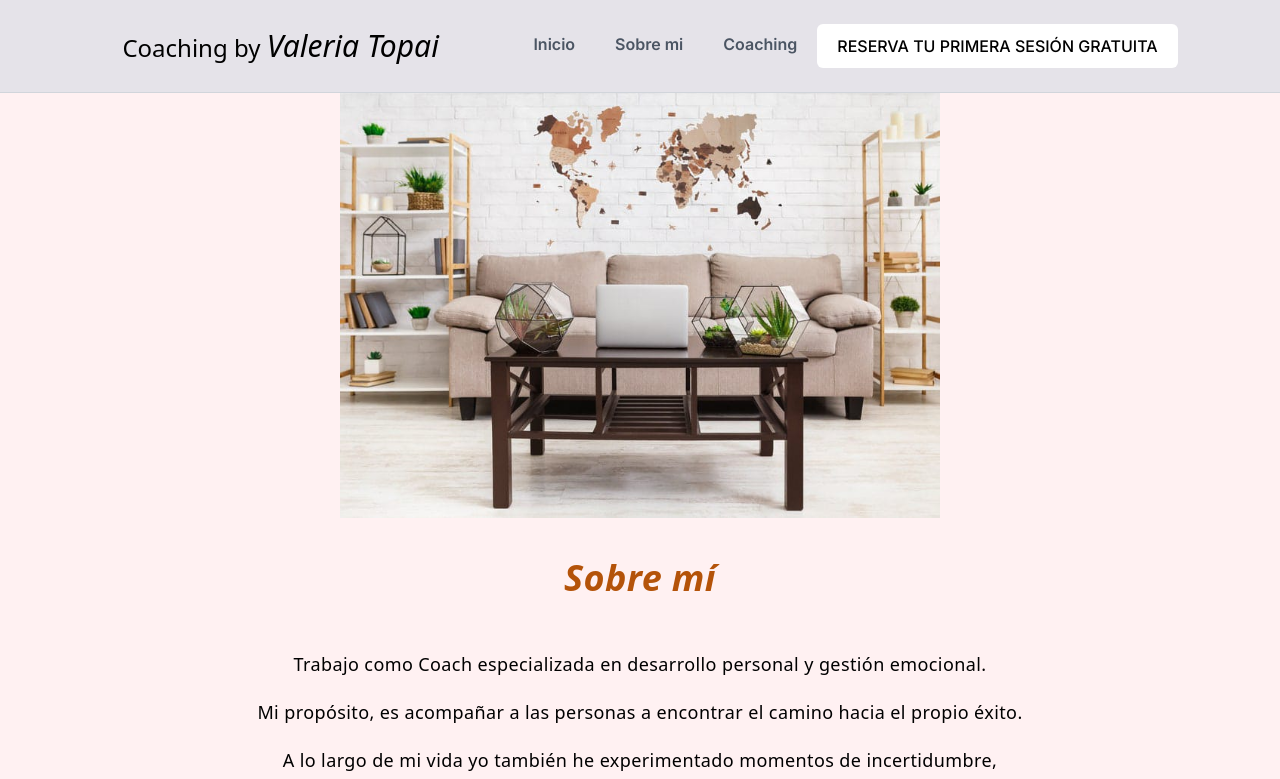
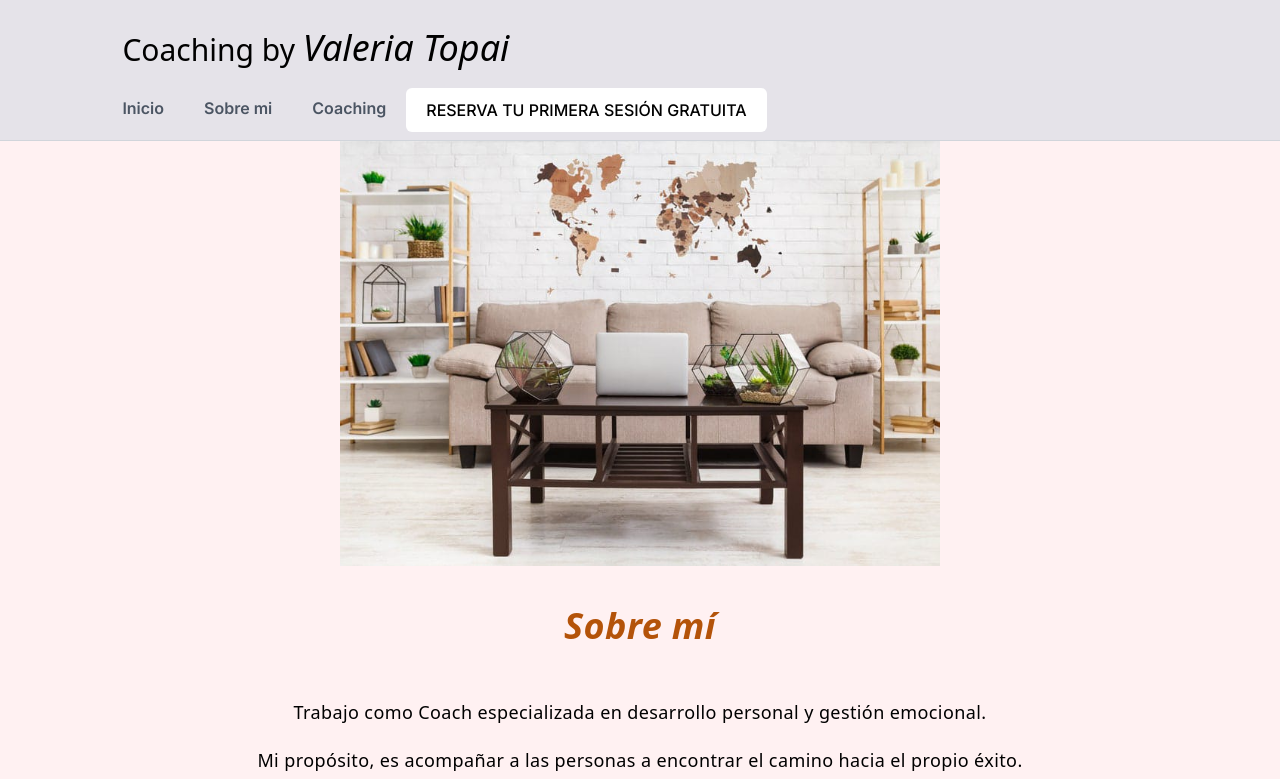
Before and after one commit to roxgiba/valeria-coaching, a Next.js app: page / in a window 1280 px wide. Shown: the top 779 px of the page. Built offline with nearby package versions, Linux system fonts and the light colour scheme.

Commit message:
responsive fixed

```diff
--- a/components/Footer.jsx
+++ b/components/Footer.jsx
@@ -43,7 +43,7 @@ function Footer() {
           ¡Hablemos!
         </h1>
         <button
-          className="bg-white hover:bg-blue-500 duration-300 px-5 py-2.5 font-medium uppercase
+          className="bg-white hover:bg-blue-500 duration-300 py-2 px-4 lg:px-6 lg:py-2 font-medium uppercase
        rounded-md text-black hover:text-white md:w-auto w-full"
         >
           Reserva tu primera sesión gratuita
--- a/components/Navbar.jsx
+++ b/components/Navbar.jsx
@@ -11,10 +11,10 @@ const Navbar = () => {
   return (
     <>
       <header className="bg-slate-300/50 border-b border-gray-300 py-2">
-        <div className="flex justify-between items-center xl:max-w-7xl xl:mx-auto max-w-full px-[8%] flex-wrap">
-          <p className="text-black font-sans text-xl sm:text-2xl lg:text-2xl ">
+        <div className="flex justify-between items-center  px-[8%] flex-wrap">
+          <p className="text-black font-sans text-xl sm:text-2xl lg:text-3xl ">
             Coaching by{" "}
-            <span className="italic text-xl sm:text-3xl lg:text-3xl">
+            <span className="italic text-xl sm:text-3xl lg:text-4xl">
               Valeria Topai
             </span>
           </p>
@@ -28,18 +28,18 @@ const Navbar = () => {
             } lg:flex lg:items-center lg:w-auto w-full`}
           >
             <ul className="text-base text-gray-600 lg:flex lg:justify-between">
-              <li className="lg:px-5 py-2 hover:text-blue-500 hover:bg-white hover:rounded-xl  font-semibold">
+              <li className="lg:px-5 py-2 hover:text-blue-500 hover:bg-white hover:rounded-md  font-semibold">
                 <Link href="/">Inicio</Link>
               </li>
-              <li className="lg:px-5 py-2 hover:text-blue-500 hover:bg-white hover:rounded-xl font-semibold">
+              <li className="lg:px-5 py-2 hover:text-blue-500 hover:bg-white hover:rounded-md font-semibold">
                 <Link href="/#about">Sobre mi</Link>
               </li>
-              <li className="lg:px-5 py-2 hover:text-blue-500 hover:bg-white hover:rounded-xl  font-semibold">
+              <li className="lg:px-5 py-2 hover:text-blue-500 hover:bg-white hover:rounded-md  font-semibold">
                 <Link href="/#coaching">Coaching</Link>
               </li>
               <li
                 className="bg-white hover:bg-blue-500 duration-300 px-5 py-2.5 font-medium uppercase
-       rounded-md text-black hover:text-white md:w-auto w-full"
+       rounded-md text-black hover:text-white md:w-auto w-full text-center"
               >
                 <Link href="/">Reserva tu primera sesión gratuita</Link>
               </li>
```
